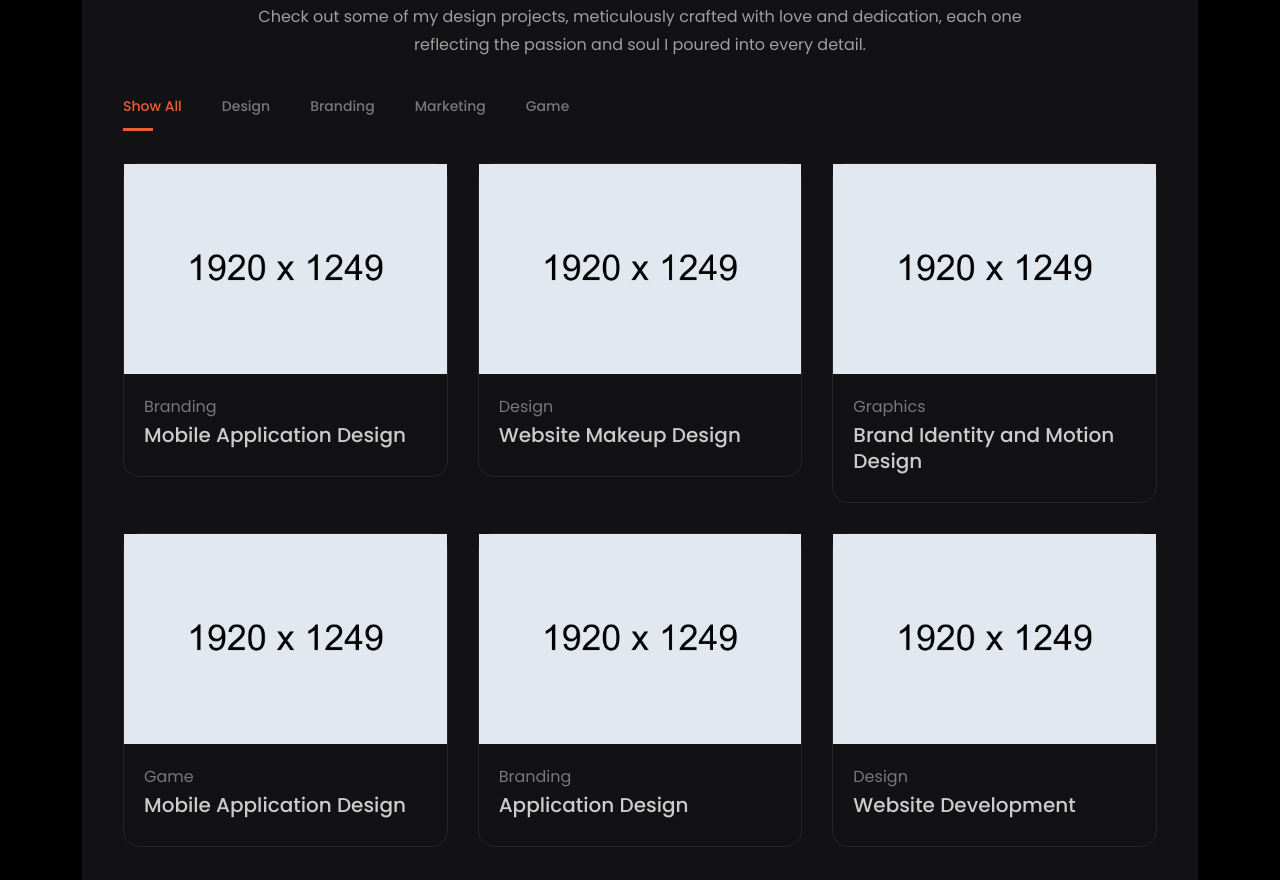
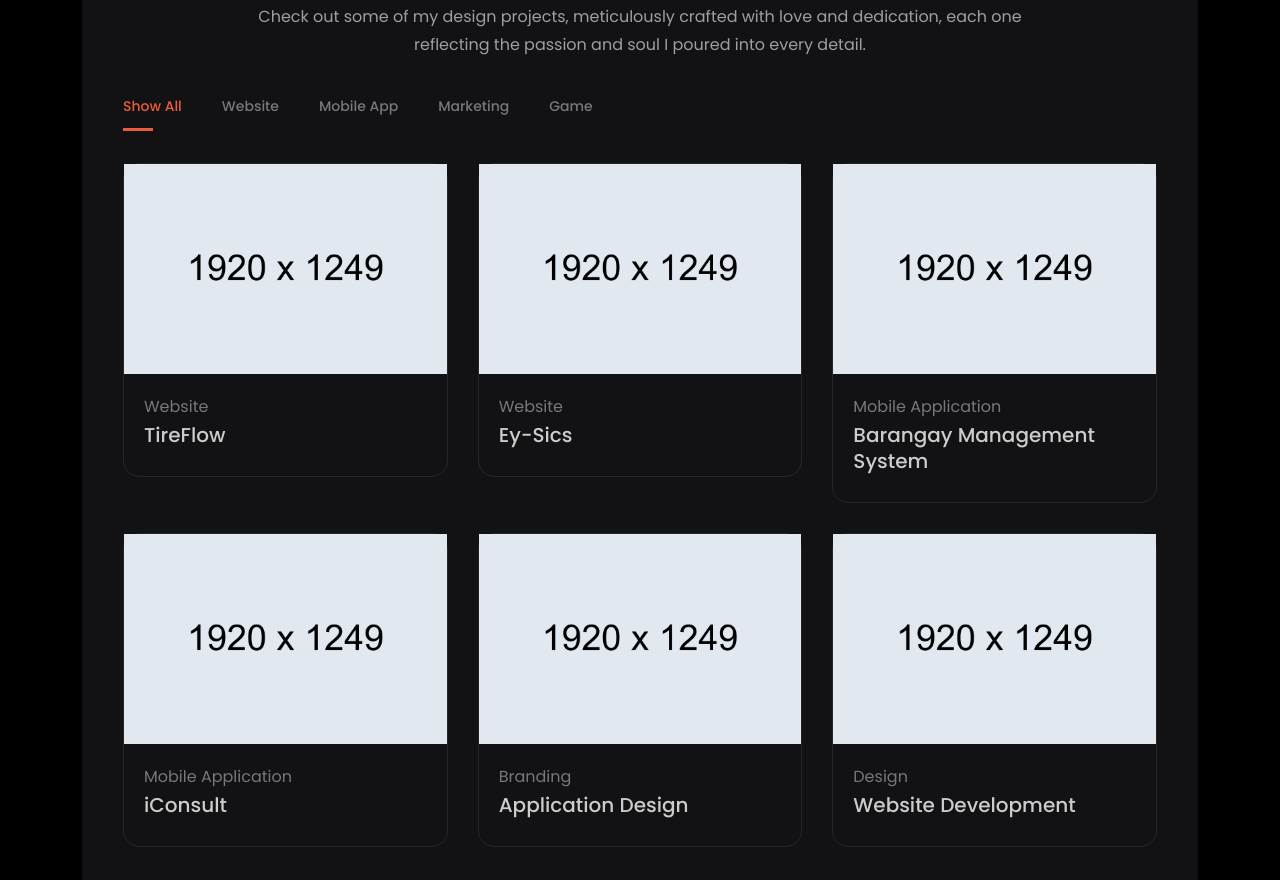
Before and after one commit to xPyroKhalifa/JDR-PORTFOLIO, a plain HTML site: page index.html in a window 1280 px wide. Shown: the part 956-1836 px from the top of the page. Drawn offline with Linux system fonts and the light colour scheme.

Commit message:
[FIX] EDIT ON INDEX PAGE

```diff
--- a/index.html
+++ b/index.html
@@ -128,8 +128,8 @@
                         <p>Software Developer</p>
                         <div class="about-social text-center">
                             <ul>
-                                <li><a href="" target="_blank"><i class="ri-facebook-circle-fill"></i></a></li>
-                                <li><a href="" target="_blank"><i class="ri-twitter-x-line"></i></a>
+                                <li><a href=""><i class="ri-facebook-circle-fill"></i></a></li>
+                                <li><a href=""><i class="ri-twitter-x-line"></i></a>
                                 </li>
                                 <li><a href="https://www.linkedin.com/in/jhoshua-del-rosario-51b271296"
                                         target="_blank"><i class="ri-linkedin-fill"></i></a></li>
@@ -197,14 +197,14 @@
                 </div>
                 <ul class="project-filter filter-btns-one justify-content-left pb-15 wow fadeInUp delay-0-2s">
                     <li data-filter="*" class="current">Show All</li>
-                    <li data-filter=".design">Design</li>
-                    <li data-filter=".branding">Branding</li>
+                    <li data-filter=".website">Website</li>
+                    <li data-filter=".mobile">Mobile App</li>
                     <li data-filter=".marketing">Marketing</li>
                     <li data-filter=".game">Game</li>
                 </ul>
                 <div class="row project-masonry-active">
-                    <!-- START SINGLE PORTFOLIO DESIGN AREA -->
-                    <div class="col-lg-4 col-md-6 item branding game">
+                    <!-- START SINGLE PORTFOLIO WEBSITE AREA -->
+                    <div class="col-lg-4 col-md-6 item website">
                         <div class="project-item style-two wow fadeInUp delay-0-3s">
                             <div class="project-image">
                                 <img src="assets/images/projects/work1.jpg" alt="Project">
@@ -212,14 +212,15 @@
                                         class="ri-arrow-right-up-line"></i></a>
                             </div>
                             <div class="project-content">
-                                <span class="sub-title">Branding</span>
-                                <h3>Mobile Application Design</h3>
+                                <span class="sub-title">Website</span>
+                                <h3>TireFlow</h3>
                             </div>
                         </div>
                     </div>
-                    <!-- START PORTFOLIO DESIGN AREA -->
-                    <!-- START SINGLE PORTFOLIO DESIGN AREA -->
-                    <div class="col-lg-4 col-md-6 item design marketing graphics">
+
+                    <!-- START PORTFOLIO WEBSITE AREA -->
+                    <!-- START SINGLE PORTFOLIO WEBSITE AREA -->
+                    <div class="col-lg-4 col-md-6 item design website">
                         <div class="project-item style-two wow fadeInUp delay-0-4s">
                             <div class="project-image">
                                 <img src="assets/images/projects/work2.jpg" alt="Project">
@@ -227,14 +228,15 @@
                                     class="details-btn popup-youtube"><i class="ri-arrow-right-up-line"></i></a>
                             </div>
                             <div class="project-content">
-                                <span class="sub-title">Design</span>
-                                <h3>Website Makeup Design</h3>
+                                <span class="sub-title">Website</span>
+                                <h3>Ey-Sics</h3>
                             </div>
                         </div>
                     </div>
-                    <!-- / END SINGLE PORTFOLIO DESIGN AREA -->
-                    <!-- START SINGLE PORTFOLIO DESIGN AREA -->
-                    <div class="col-lg-4 col-md-6 item game graphics">
+                    <!-- / END SINGLE PORTFOLIO WEBSITE AREA -->
+
+                    <!-- START SINGLE PORTFOLIO MOBILE AREA -->
+                    <div class="col-lg-4 col-md-6 item mobile">
                         <div class="project-item style-two wow fadeInUp delay-0-5s">
                             <div class="project-image">
                                 <img src="assets/images/projects/work3.jpg" alt="Project">
@@ -242,14 +244,15 @@
                                         class="ri-arrow-right-up-line"></i></a>
                             </div>
                             <div class="project-content">
-                                <span class="sub-title">Graphics</span>
-                                <h3>Brand Identity and Motion Design</h3>
+                                <span class="sub-title">Mobile Application</span>
+                                <h3>Barangay Management System</h3>
                             </div>
                         </div>
                     </div>
-                    <!-- / END SINGLE PORTFOLIO DESIGN AREA -->
-                    <!-- START SINGLE PORTFOLIO DESIGN AREA -->
-                    <div class="col-lg-4 col-md-6 item design game">
+                    <!-- / END SINGLE PORTFOLIO MOBILE AREA -->
+
+                    <!-- START SINGLE PORTFOLIO MOBILE AREA -->
+                    <div class="col-lg-4 col-md-6 item mobile">
                         <div class="project-item style-two wow fadeInUp delay-0-6s">
                             <div class="project-image">
                                 <img src="assets/images/projects/work4.jpg" alt="Project">
@@ -257,12 +260,13 @@
                                         class="ri-arrow-right-up-line"></i></a>
                             </div>
                             <div class="project-content">
-                                <span class="sub-title">Game</span>
-                                <h3>Mobile Application Design</h3>
+                                <span class="sub-title">Mobile Application</span>
+                                <h3>iConsult</h3>
                             </div>
                         </div>
                     </div>
-                    <!-- / END SINGLE PORTFOLIO DESIGN AREA -->
+                    <!-- / END SINGLE PORTFOLIO MOBILE AREA -->
+
                     <!-- START SINGLE PORTFOLIO DESIGN AREA -->
                     <div class="col-lg-4 col-md-6 item branding game">
                         <div class="project-item style-two wow fadeInUp delay-0-7s">
```
